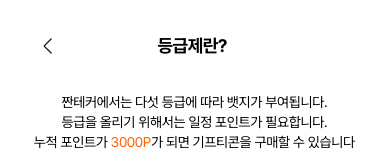
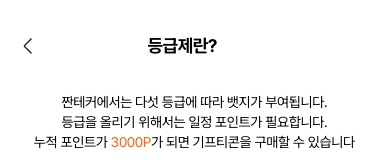
Before and after one commit to ZZANTech/ZZANTech-Fe, a Next.js app: page /mypage/grade in a window 390 px wide. Shown: the top 160 px of the page. Built offline with nearby package versions, Linux system fonts and the light colour scheme; no server answers; a web font is replaced by a local one.

Commit message:
design: 등급제 모바일 상단 '뒤로가기' 버튼 왼쪽 여백 삭제

```diff
--- a/src/app/(main)/mypage/_components/Grade/GradeInfoContainer.tsx
+++ b/src/app/(main)/mypage/_components/Grade/GradeInfoContainer.tsx
@@ -16,7 +16,7 @@ function GradeInfoContainer() {
       {/* 작은 화면에서만 보이는 뒤로가기 버튼과 "등급제란?" */}
       <div className="lg:hidden flex items-center justify-between my-8">
         <button onClick={handleClose}>
-          <Image src="/icons/quiz/back.svg" alt="뒤로가기" width={24} height={24} className="ml-5" />
+          <Image src="/icons/quiz/back.svg" alt="뒤로가기" width={24} height={24} />
         </button>
         <h3 className="text-lg font-bold flex-grow text-center pr-12">등급제란?</h3>
       </div>
```
